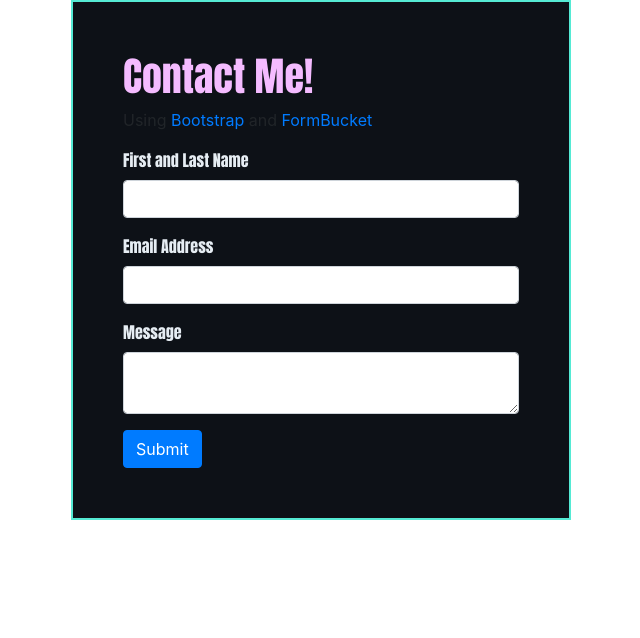
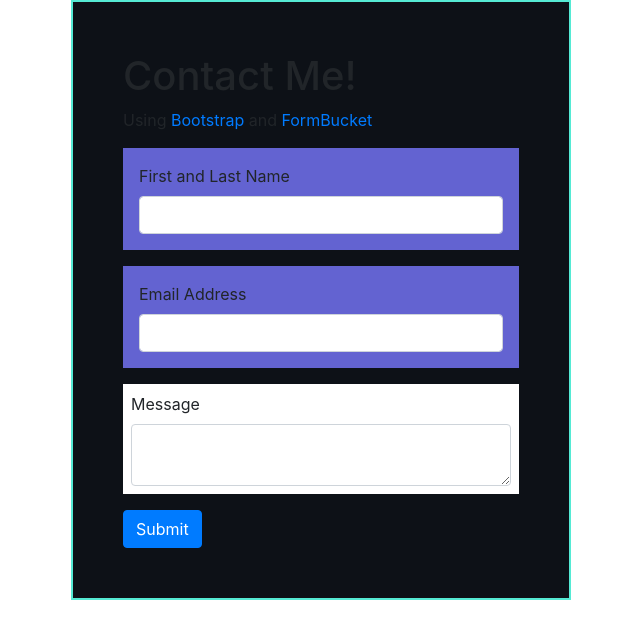
Before and after one commit to Addison00-00/UX-220-Practice-Test-2-FAILED, a plain HTML site: page q2.html in a window 1280 px wide. Shown: the whole page, without its empty margins (319-959 px from the left). Drawn offline with nearby package versions, Linux system fonts and the light colour scheme.

Commit message:
Commiting...

```diff
--- a/q2.html
+++ b/q2.html
@@ -15,22 +15,6 @@
             background: #0D1117;
             border: 2.5px solid #55ead4;
         }
-
-        .form-box h1 {
-            color: #F4BBFF !important;
-            font-family: Impact, Haettenschweiler, 'Arial Narrow Bold', sans-serif !important;
-            font-weight: 600px !important;
-        }
-
-        .form-box label {
-            color: #E6EDF3 !important;
-            font-family: Impact, Haettenschweiler, 'Arial Narrow Bold', sans-serif !important;
-            font-weight: 600px !important;
-        }
-
-        .form-box button {
-            background: #55ead4 !important;
-            color: #0D1117 !important;
 
         .form-group[data-color="blue"] {
             background-color: rgb(99, 99, 209);
```
Lines whose indentation alone changed are shown as unchanged.
